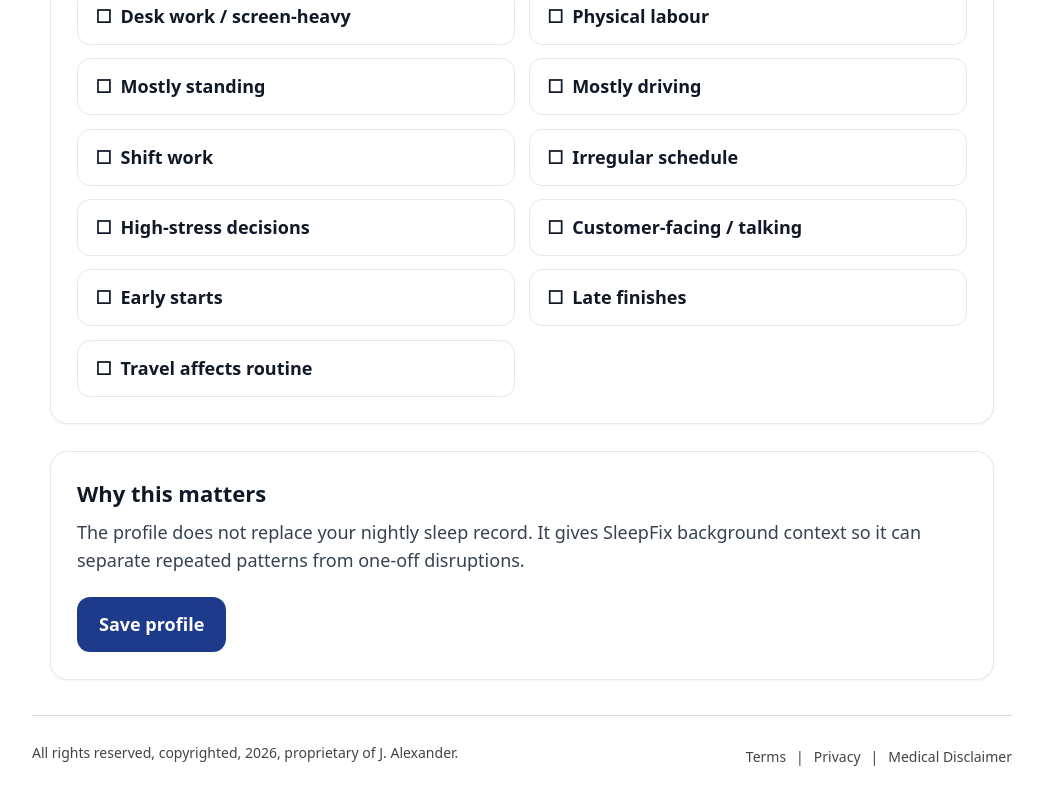
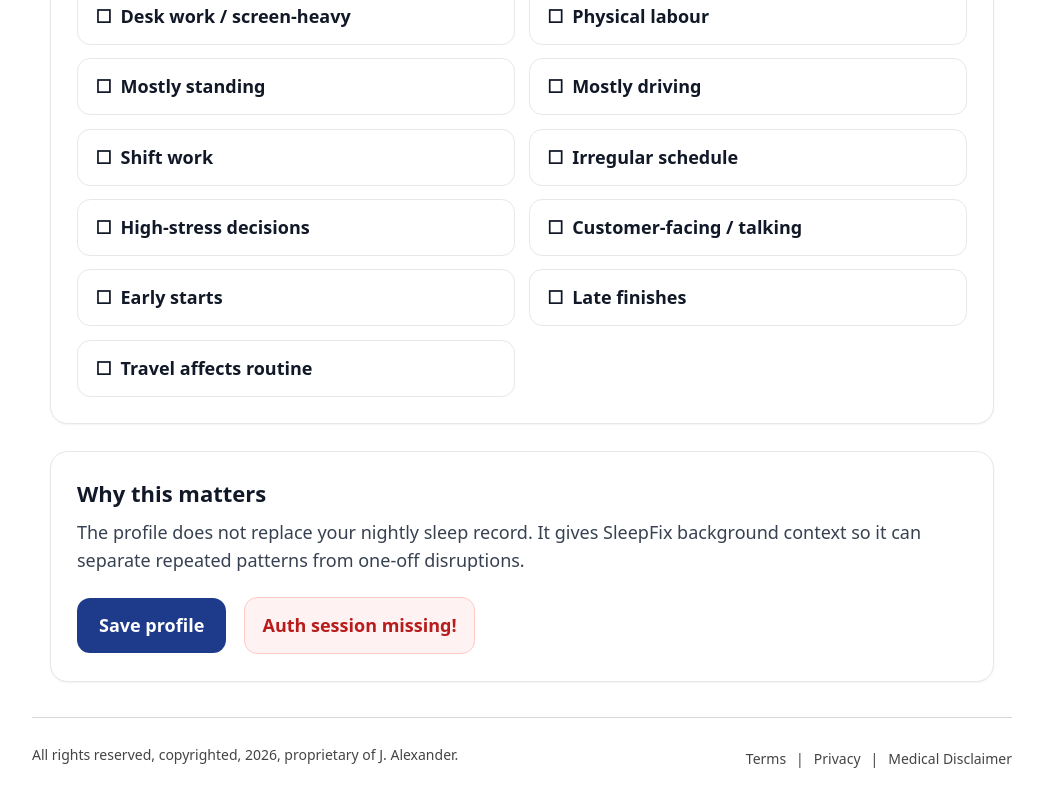
Before and after one commit to jlnalexander5-sudo/sleepfix-app, a Next.js app: page /protected/profile in a window 1280 px wide. Shown: the part 1053-1853 px from the top of the page, without its empty margins (118-1161 px from the left). Built offline with nearby package versions, Linux system fonts and the light colour scheme; no server answers.

Commit message:
Update page.tsx

```diff
--- a/app/protected/profile/page.tsx
+++ b/app/protected/profile/page.tsx
@@ -169,7 +169,7 @@ export default function ProfilePage() {
     if (saveErr) {
       setError(saveErr.message);
     } else {
-      setMessage("Profile saved.");
+      setMessage("Saved successfully.");
     }
 
     setSaving(false);
@@ -225,14 +225,28 @@ export default function ProfilePage() {
               separate repeated patterns from one-off disruptions.
             </p>
 
+         <div className="mt-5 flex flex-wrap items-center gap-4">
   <button
     type="button"
     onClick={saveProfile}
     disabled={saving}
-              className="mt-5 rounded-xl bg-blue-900 px-5 py-3 font-bold text-white disabled:opacity-60"
+    className="rounded-xl bg-blue-900 px-5 py-3 font-bold text-white disabled:opacity-60"
   >
     {saving ? "Saving..." : "Save profile"}
   </button>
+
+  {message ? (
+    <span className="rounded-xl border border-green-200 bg-green-50 px-4 py-3 font-bold text-green-700">
+      {message}
+    </span>
+  ) : null}
+
+  {error ? (
+    <span className="rounded-xl border border-red-200 bg-red-50 px-4 py-3 font-bold text-red-700">
+      {error}
+    </span>
+  ) : null}
+</div>
           </div>
         </div>
       ) : null}
```
Lines whose indentation alone changed are shown as unchanged.
